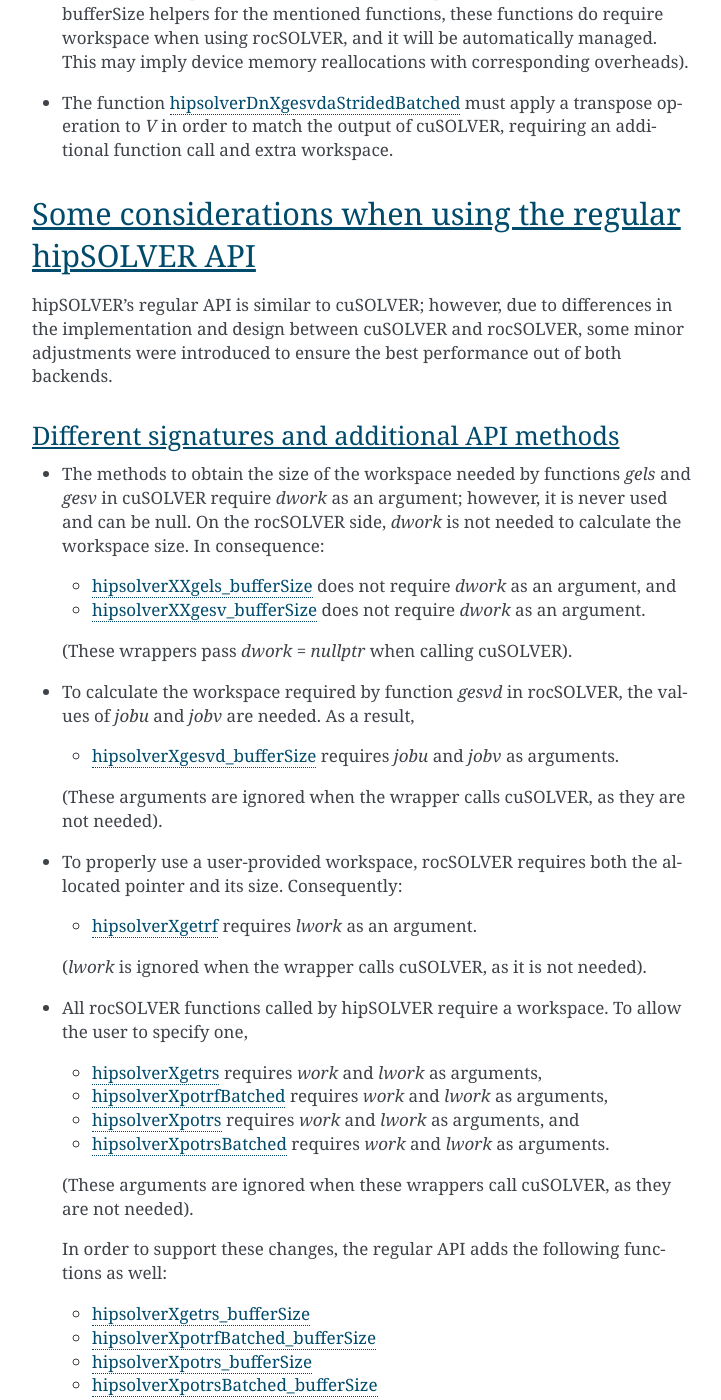
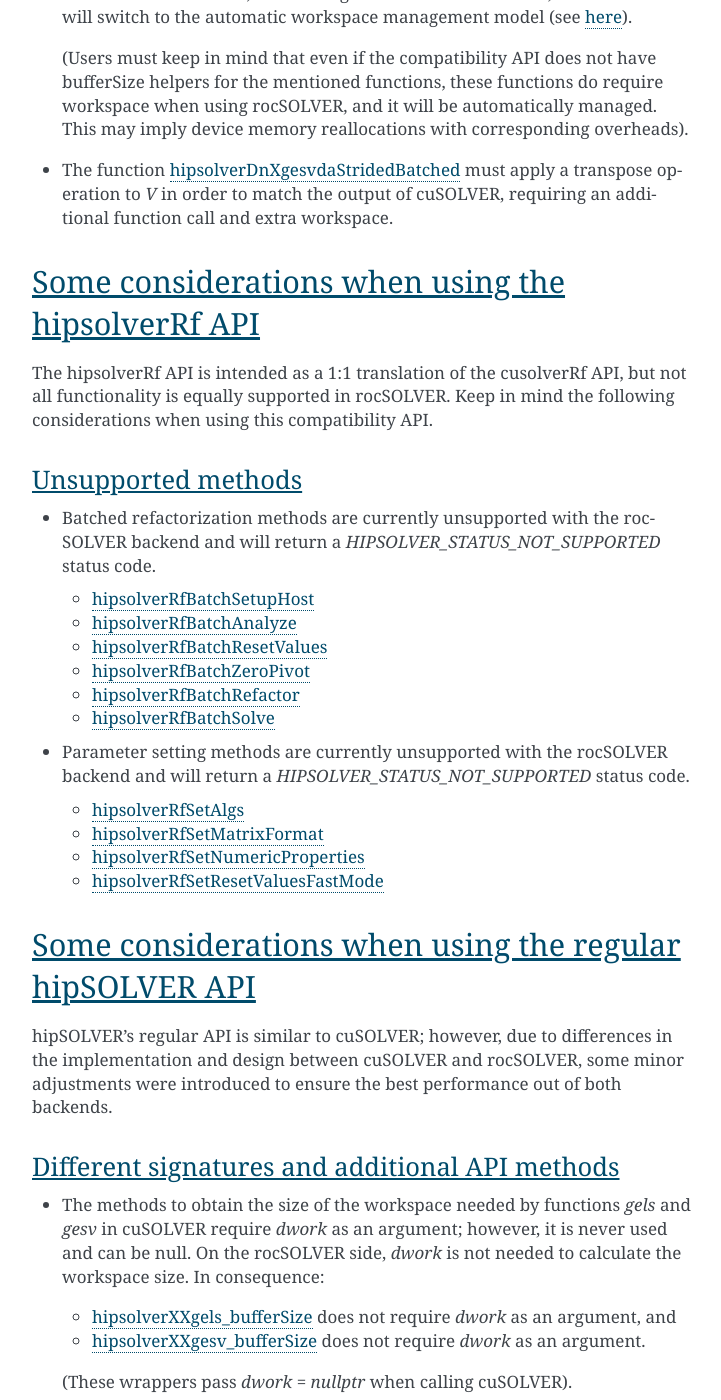
Before and after one commit to ROCm/hipSOLVER, a Sphinx documentation site: the page built from docs/userguide/usage.rst, in a window 1280 px wide and 1400 px high, scrolled down 2715 px. Shown: the whole window, without its empty margins (388-1109 px from the left). Built offline with Sphinx 7.4.7, drawn with Linux system fonts in a browser that asks for light colours; some of the changed text lies outside the part shown.

Commit message:
Documented unsupported methods

```diff
--- a/docs/refactor_api/refactor.rst
+++ b/docs/refactor_api/refactor.rst
@@ -26,6 +26,8 @@
 ---------------------------------------------------
 .. doxygenfunction:: hipsolverRfRefactor
 
+.. _refactor_batch_refactor:
+
 hipsolverRfBatchRefactor()
 ---------------------------------------------------
 .. doxygenfunction:: hipsolverRfBatchRefactor
@@ -45,6 +47,8 @@
 ---------------------------------------------------
 .. doxygenfunction:: hipsolverRfSolve
 
+.. _refactor_batch_solve:
+
 hipsolverRfBatchSolve()
 ---------------------------------------------------
 .. doxygenfunction:: hipsolverRfBatchSolve
--- a/docs/userguide/usage.rst
+++ b/docs/userguide/usage.rst
@@ -102,6 +102,37 @@
   cuSOLVER, requiring an additional function call and extra workspace.
 
 
+.. _refactor_api_differences:
+
+Some considerations when using the hipsolverRf API
+===============================================================
+
+The hipsolverRf API is intended as a 1:1 translation of the cusolverRf API, but not all functionality is equally supported in
+rocSOLVER. Keep in mind the following considerations when using this compatibility API.
+
+
+Unsupported methods
+--------------------
+
+- Batched refactorization methods are currently unsupported with the rocSOLVER backend and will return a `HIPSOLVER_STATUS_NOT_SUPPORTED`
+  status code.
+
+  * :ref:`hipsolverRfBatchSetupHost <refactor_batch_setup_host>`
+  * :ref:`hipsolverRfBatchAnalyze <refactor_batch_analyze>`
+  * :ref:`hipsolverRfBatchResetValues <refactor_batch_reset_values>`
+  * :ref:`hipsolverRfBatchZeroPivot <refactor_batch_zero_pivot>`
+  * :ref:`hipsolverRfBatchRefactor <refactor_batch_refactor>`
+  * :ref:`hipsolverRfBatchSolve <refactor_batch_solve>`
+
+- Parameter setting methods are currently unsupported with the rocSOLVER backend and will return a `HIPSOLVER_STATUS_NOT_SUPPORTED`
+  status code.
+
+  * :ref:`hipsolverRfSetAlgs <refactor_set_algs>`
+  * :ref:`hipsolverRfSetMatrixFormat <refactor_set_matrix_format>`
+  * :ref:`hipsolverRfSetNumericProperties <refactor_set_numeric_properties>`
+  * :ref:`hipsolverRfSetResetValuesFastMode <refactor_set_reset_values_fast_mode>`
+
+
 .. _api_differences:
 
 Some considerations when using the regular hipSOLVER API
```
Also changed, not shown: docs/refactor_api/helpers.rst (+16 -0 lines).
